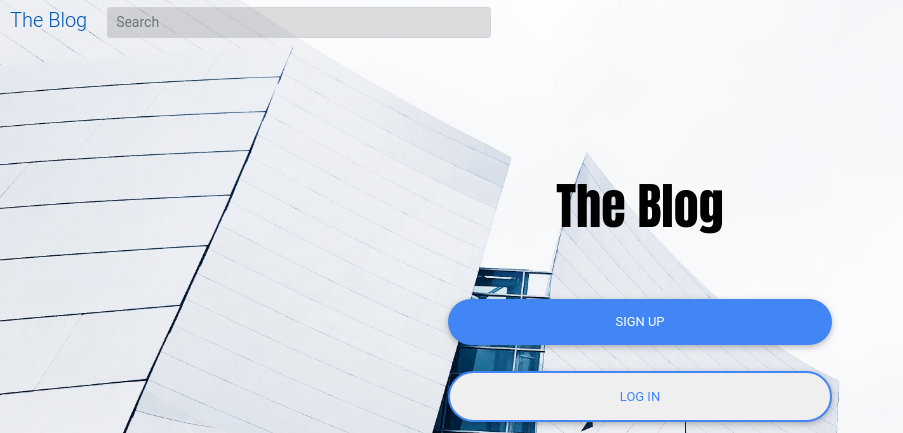
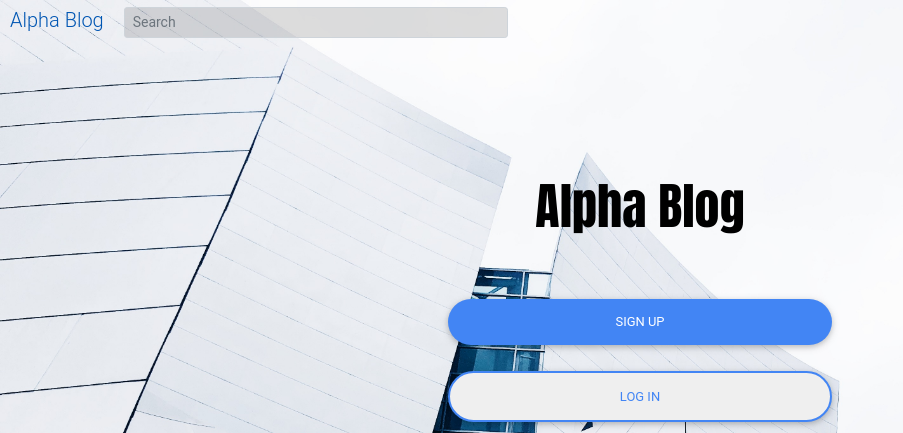
Before and after one commit to jaketaylor41/RegistrationForm2, a PHP site: page / in a window 1280 px wide. Shown: the top 433 px of the page, without its empty margins (0-903 px from the left). Run offline with PHP 8.4, Linux system fonts and the light colour scheme; some libraries are stand-ins or nearby versions.

Commit message:
added extension

```diff
--- a/index.php
+++ b/index.php
@@ -78,12 +78,12 @@
 </head>
 <body>
 <div class="header">
-    <a class="navbar-brand" href="#">The Blog</a>
+    <a class="navbar-brand" href="#">Alpha Blog</a>
     <input id="homeSearch" class="form-control form-control-sm mr-sm-2 mb-0" type="text" placeholder="Search" aria-label="Search">
 </div>
 
 <div class="welcomeButtons">
-    <p class="blogTitle">The Blog</p>
+    <p class="blogTitle">Alpha Blog</p>
 <button data-toggle="modal" data-target="#myModal" id="signUpBtn" type="button" class="btn btn-primary waves-effect ">Sign Up</button><br>
 <button data-toggle="modal" data-target="#myModal2" id="loginBtn" type="button" class="btn waves-effect">Log in</button>
 </div>
```
Also changed, not shown: server.php (+8 -8 lines), users.php (+8 -8 lines).
